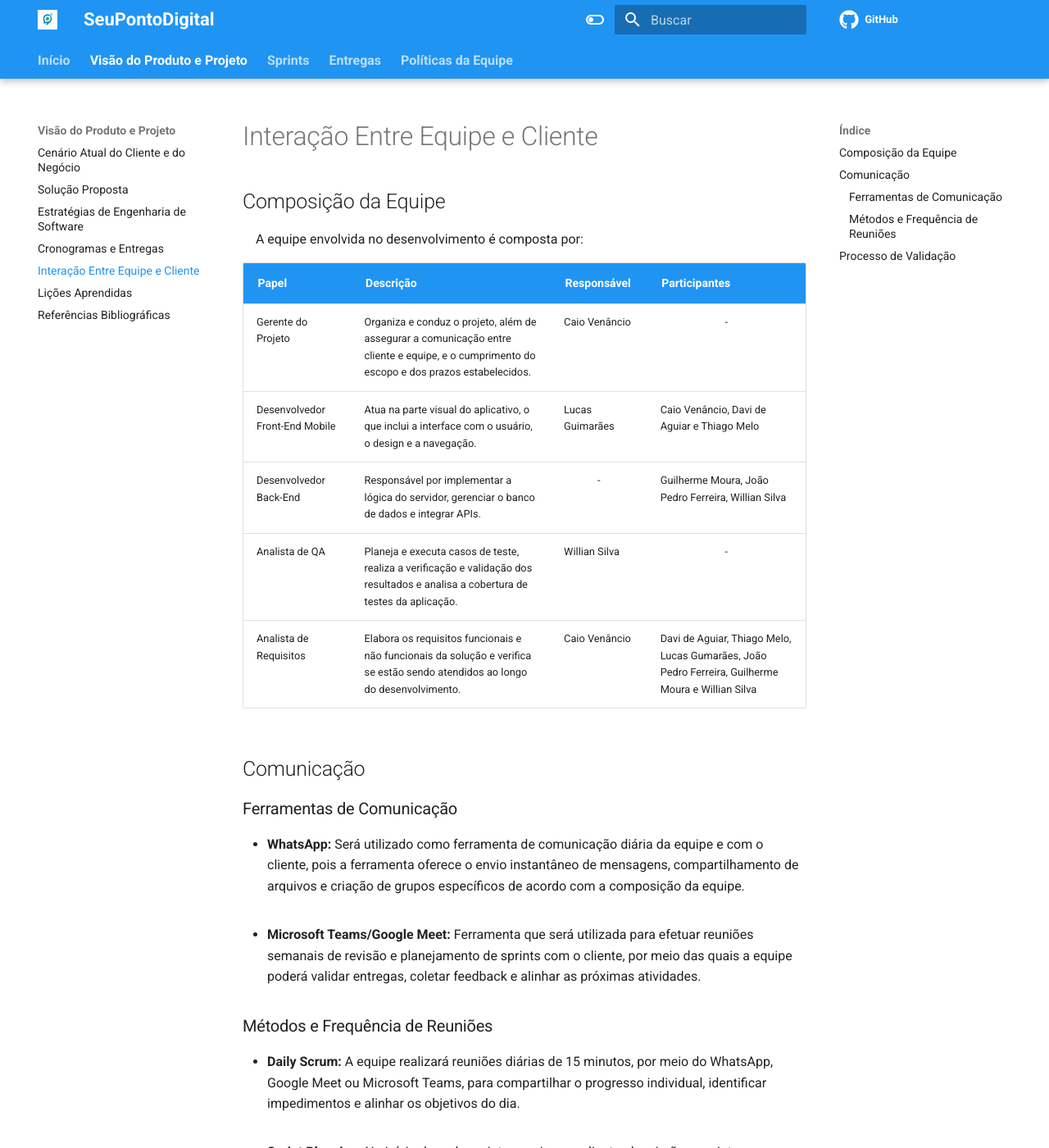
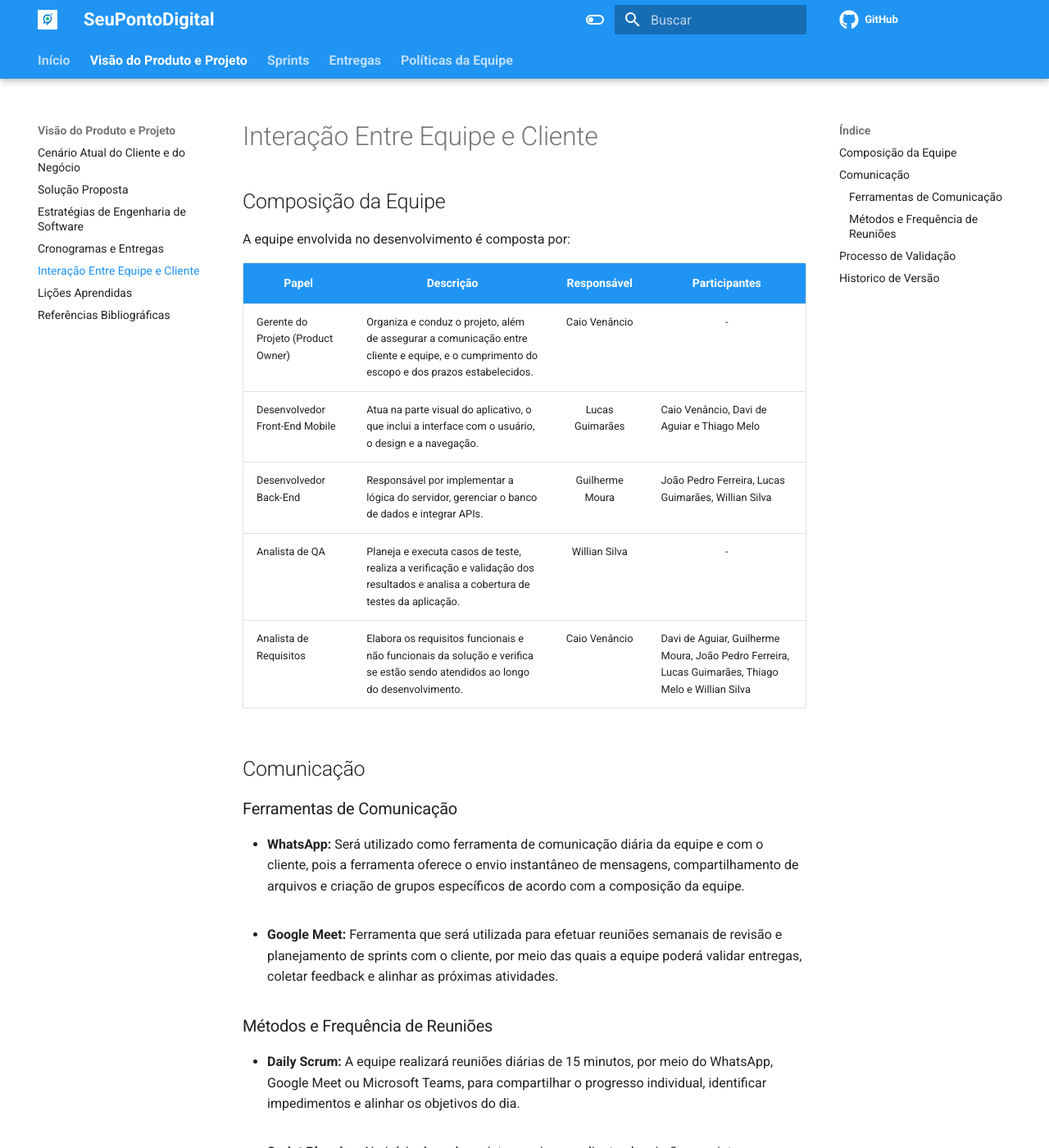
Before and after one commit to mdsreq-fga-unb/2025.1-T01-SeuPontoDigital, an MkDocs documentation site: the page built from docs/doc-visao/top5.md, in a window 1280 px wide and 1400 px high. Shown: the whole window at 82% size. Built offline with MkDocs 1.6.1 and Material for MkDocs 9.7.7, drawn with Linux system fonts in a browser that asks for light colours; comment, search, counter and statistics services are not loaded; some of the changed text lies outside the part shown.

Commit message:
docs: adicionar responsavel backend e historico de versao

```diff
--- a/docs/doc-visao/top5.md
+++ b/docs/doc-visao/top5.md
@@ -1,44 +1,46 @@
 ## Composição da Equipe
-&nbsp;&nbsp;&nbsp;&nbsp;A equipe envolvida no desenvolvimento é composta por:
+
+A equipe envolvida no desenvolvimento é composta por:
+
 <table>
   <thead>
     <tr>
-      <th>Papel</th>
-      <th>Descrição</th>
-      <th>Responsável</th>
-      <th>Participantes</th>
+      <th align="center">Papel</th>
+      <th align="center">Descrição</th>
+      <th align="center">Responsável</th>
+      <th align="center">Participantes</th>
     </tr>
   </thead>
   <tbody>
     <tr>
-      <td>Gerente do Projeto</td>
+      <td>Gerente do Projeto (Product Owner)</td>
       <td>Organiza e conduz o projeto, além de assegurar a comunicação entre cliente e equipe, e o cumprimento do escopo e dos prazos estabelecidos.</td>
-      <td>Caio Venâncio</td>
+      <td align="center">Caio Venâncio</td>
       <td align="center">-</td>
     </tr>
     <tr>
       <td>Desenvolvedor Front-End Mobile</td>
       <td>Atua na parte visual do aplicativo, o que inclui a interface com o usuário, o design e a navegação.</td>
-      <td>Lucas Guimarães</td>
+      <td align="center">Lucas Guimarães</td>
       <td>Caio Venâncio, Davi de Aguiar e Thiago Melo</td>
     </tr>
     <tr>
       <td>Desenvolvedor Back-End</td>
       <td>Responsável por implementar a lógica do servidor, gerenciar o banco de dados e integrar APIs.</td>
-      <td align="center">-</td>
-      <td>Guilherme Moura, João Pedro Ferreira, Willian Silva</td>
+      <td align="center">Guilherme Moura</td>
+      <td>João Pedro Ferreira, Lucas Guimarães, Willian Silva</td>
     </tr>
     <tr>
       <td>Analista de QA</td>
       <td>Planeja e executa casos de teste, realiza a verificação e validação dos resultados e analisa a cobertura de testes da aplicação.</td>
-      <td>Willian Silva</td>
+      <td align="center">Willian Silva</td>
       <td align="center">-</td>
     </tr>
     <tr>
       <td>Analista de Requisitos</td>
       <td>Elabora os requisitos funcionais e não funcionais da solução e verifica se estão sendo atendidos ao longo do desenvolvimento.</td>
-      <td>Caio Venâncio</td>
-      <td>Davi de Aguiar, Thiago Melo, Lucas Gumarães, João Pedro Ferreira, Guilherme Moura e Willian Silva</td>
+      <td align="center">Caio Venâncio</td>
+      <td>Davi de Aguiar, Guilherme Moura, João Pedro Ferreira, Lucas Guimarães, Thiago Melo e Willian Silva</td>
     </tr>
   </tbody>
 </table>
@@ -52,7 +54,7 @@
   </li>
   <br>
   <li>
-    <strong>Microsoft Teams/Google Meet:</strong> Ferramenta que será utilizada para efetuar reuniões semanais de revisão e planejamento de sprints com o cliente, por meio das quais a equipe poderá validar entregas, coletar feedback e alinhar as próximas atividades.
+    <strong>Google Meet:</strong> Ferramenta que será utilizada para efetuar reuniões semanais de revisão e planejamento de sprints com o cliente, por meio das quais a equipe poderá validar entregas, coletar feedback e alinhar as próximas atividades.
   </li>
 </ul>
 
@@ -77,4 +79,9 @@
 </ul>
 
 ## Processo de Validação
-<p>&nbsp;&nbsp;&nbsp;&nbsp;O processo de validação da solução ocorrerá com base na Definição de Pronto, que estabelece critérios objetivos para assegurar às partes envolvidas quais elementos de cada incremento farão parte da entrega. Essa definição será aplicada durante o desenvolvimento e validada nas reuniões de revisão de sprint, nas quais o cliente fornecerá feedback para confirmar se o produto atende às expectativas antes da implementação final.</p>
+O processo de validação da solução ocorrerá com base na Definição de Pronto, que estabelece critérios objetivos para assegurar às partes envolvidas quais elementos de cada incremento farão parte da entrega. Essa definição será aplicada durante o desenvolvimento e validada nas reuniões de revisão de sprint, nas quais o cliente fornecerá feedback para confirmar se o produto atende às expectativas antes da implementação final.
+
+## Historico de Versão
+Data     | Versão | Descrição | Autor(es) | Revisor(es)
+-------- | ------ | --------- | ----- | ---------
+20/04/2025 | 1.0 | Interação entre Equipe e Cliente | Willian Silva | |
```
